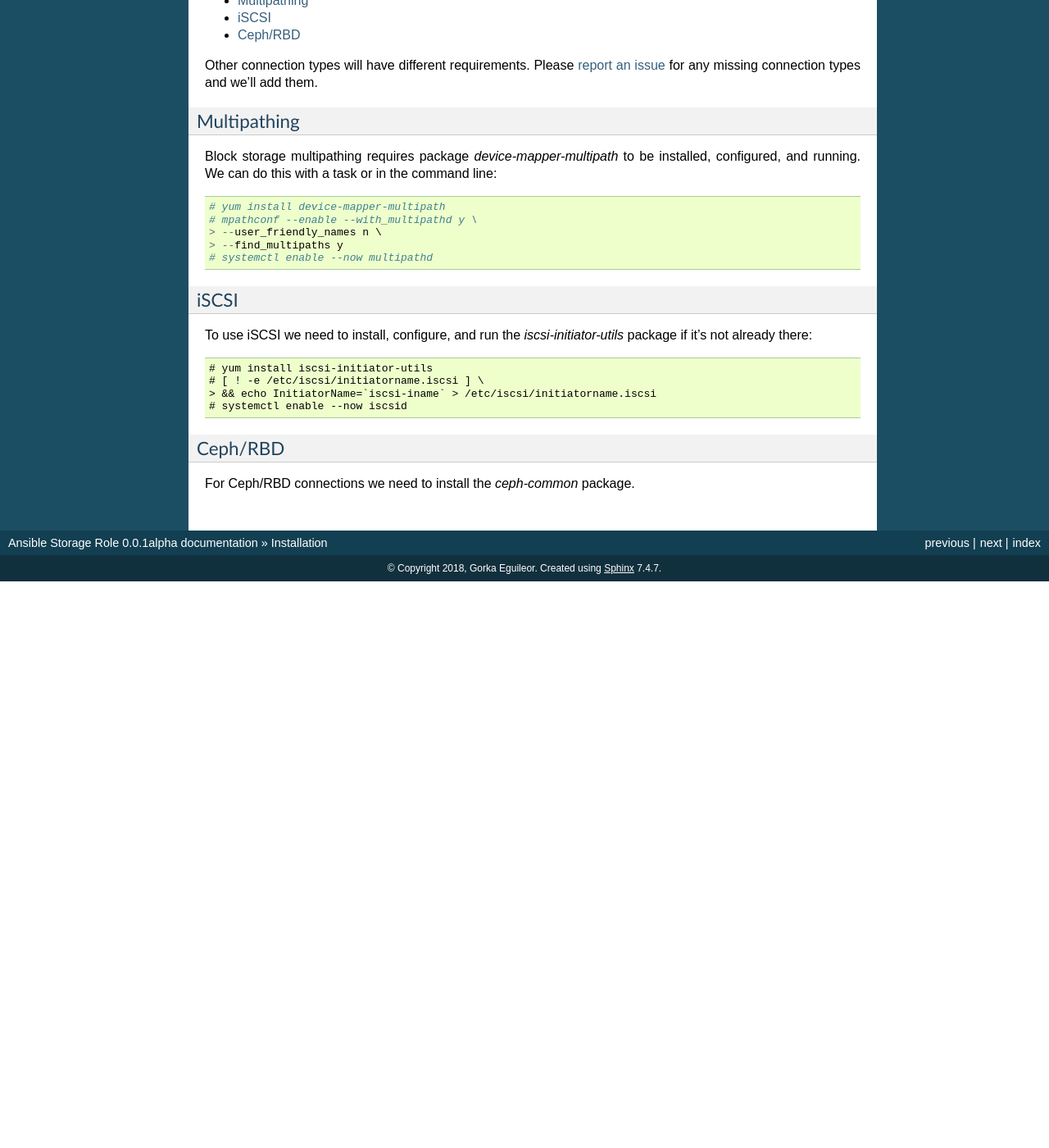
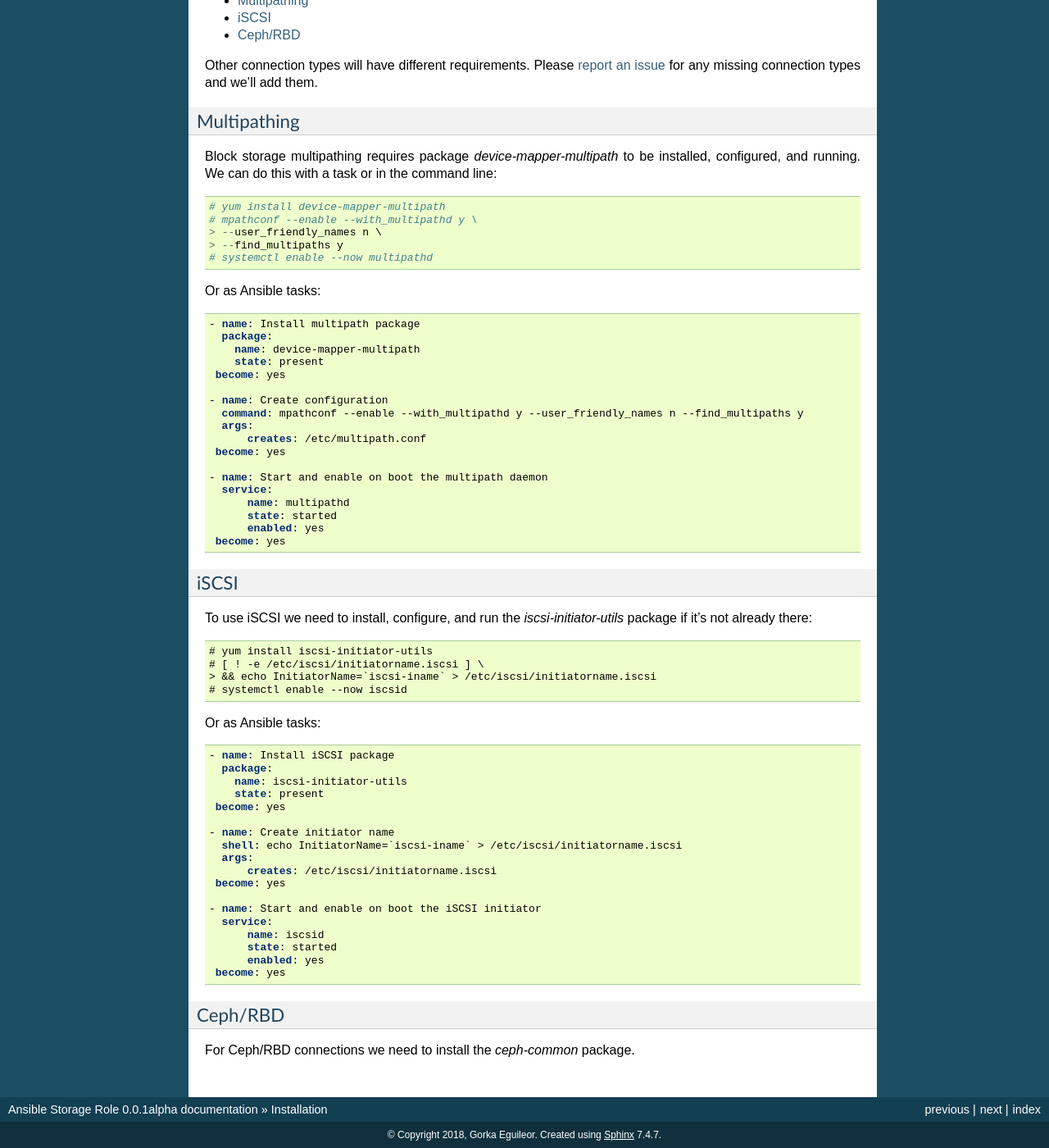
Before and after one commit to Akrog/ansible-role-storage, a Sphinx documentation site: the page built from docs/installation.rst, in a window 1280 px wide and 1400 px high, scrolled down 749 px. Shown: the whole window at 82% size. Built offline with Sphinx 7.4.7, drawn with Linux system fonts in a browser that asks for light colours; before the commit the page ends 1458 px from its top, so only the background shows below that.

Commit message:
docs: Add tasks for connection dependencies
This patch adds Ansible tasks illustrating how to install and configure
iSCSI and Mutlipathing.

```diff
--- a/docs/installation.rst
+++ b/docs/installation.rst
@@ -67,6 +67,29 @@ command line::
    > --find_multipaths y
    # systemctl enable --now multipathd
 
+Or as Ansible tasks:
+
+.. code-block:: yaml
+
+   - name: Install multipath package
+     package:
+       name: device-mapper-multipath
+       state: present
+    become: yes
+
+   - name: Create configuration
+     command: mpathconf --enable --with_multipathd y --user_friendly_names n --find_multipaths y
+     args:
+         creates: /etc/multipath.conf
+    become: yes
+
+   - name: Start and enable on boot the multipath daemon
+     service:
+         name: multipathd
+         state: started
+         enabled: yes
+    become: yes
+
 iSCSI
 ~~~~~
 
@@ -78,6 +101,28 @@ package if it's not already there::
    > && echo InitiatorName=`iscsi-iname` > /etc/iscsi/initiatorname.iscsi
    # systemctl enable --now iscsid
 
+Or as Ansible tasks:
+
+.. code-block:: yaml
+
+   - name: Install iSCSI package
+     package:
+       name: iscsi-initiator-utils
+       state: present
+    become: yes
+
+   - name: Create initiator name
+     shell: echo InitiatorName=`iscsi-iname` > /etc/iscsi/initiatorname.iscsi
+     args:
+         creates: /etc/iscsi/initiatorname.iscsi
+    become: yes
+
+   - name: Start and enable on boot the iSCSI initiator
+     service:
+         name: iscsid
+         state: started
+         enabled: yes
+    become: yes
 
 Ceph/RBD
 ~~~~~~~~
```
